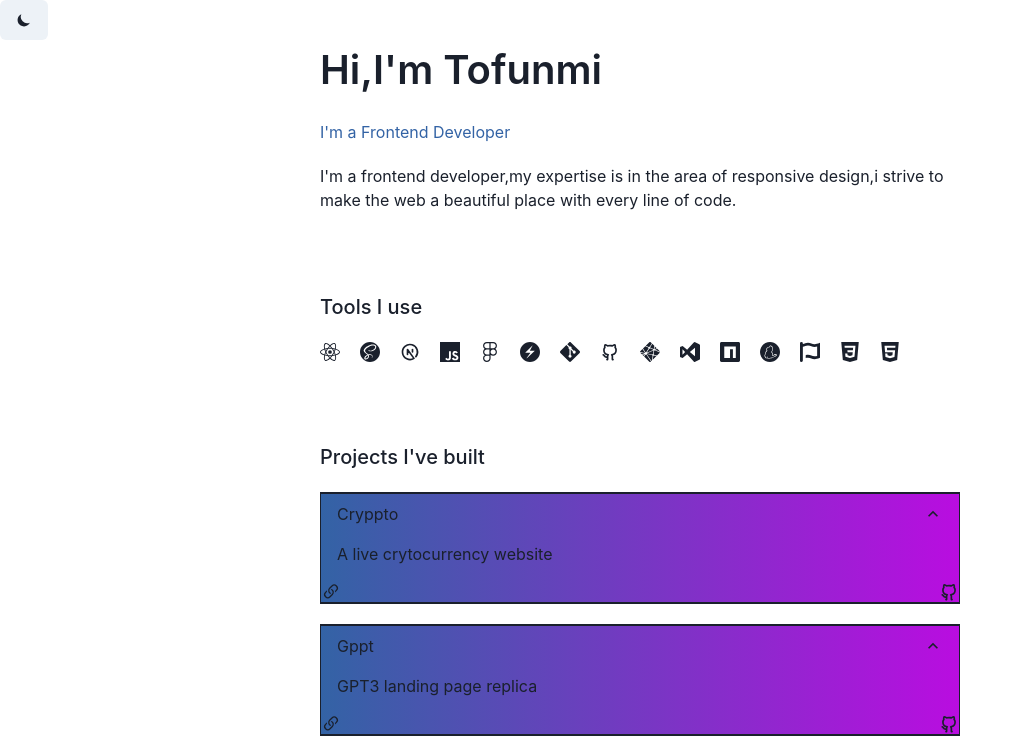
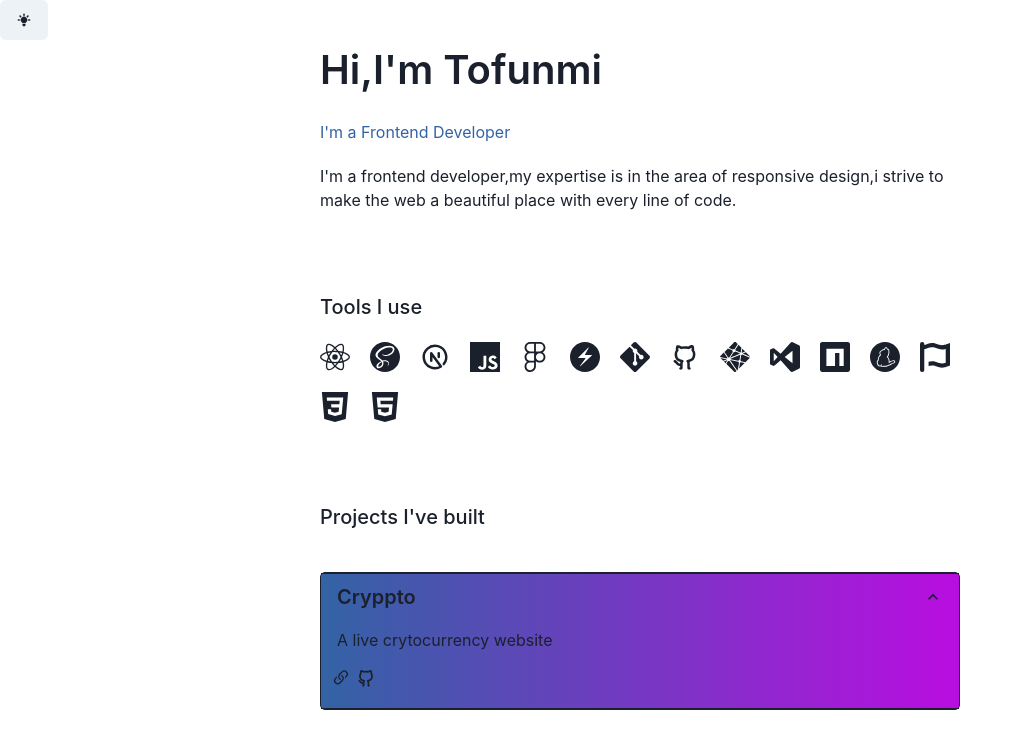
Before and after one commit to devtofunmi/myportfolio, a React (Vite) app: page / in a window 1280 px wide. Shown: the top 748 px of the page, without its empty margins (0-1023 px from the left). Built offline with nearby package versions, Linux system fonts and the light colour scheme.

Commit message:
change dome stuff

```diff
--- a/package.json
+++ b/package.json
@@ -13,6 +13,7 @@
     "@chakra-ui/react": "^2.3.4",
     "@emotion/react": "^11.10.4",
     "@emotion/styled": "^11.10.4",
+    "aos": "^2.3.4",
     "framer-motion": "^7.3.6",
     "react": "^18.2.0",
     "react-dom": "^18.2.0",
--- a/src/App.jsx
+++ b/src/App.jsx
@@ -1,7 +1,14 @@
-import React from "react";
+import React,{useEffect} from "react";
 import Homepage from "./pages/Homepage";
+import AOS from "aos"
+function App() {
 
-function App() {
+
+   useEffect(() => {
+
+          AOS.init();
+
+    }, [])
   return (
     <>
       <Homepage />
--- /dev/null
+++ b/src/component/StackIcons.jsx
@@ -0,0 +1,55 @@
+import {
+  SiChakraui,
+  SiCss3,
+  SiFigma,
+  SiFontawesome,
+  SiGit,
+  SiHtml5,
+  SiJavascript,
+  SiNetlify,
+  SiNpm,
+  SiReact,
+  SiSass,
+  SiVisualstudio,
+  SiYarn,
+} from "react-icons/si";
+import { TbBrandNextjs } from "react-icons/tb";
+import { RiGithubLine } from "react-icons/ri";
+
+const StackIcons = () => {
+  return (
+    <>
+      <SiReact />
+
+      <SiSass />
+
+      <TbBrandNextjs />
+
+      <SiJavascript />
+
+      <SiFigma />
+
+      <SiChakraui />
+
+      <SiGit />
+
+      <RiGithubLine />
+
+      <SiNetlify />
+
+      <SiVisualstudio />
+
+      <SiNpm />
+
+      <SiYarn />
+
+      <SiFontawesome />
+
+      <SiCss3 />
+
+      <SiHtml5 />
+    </>
+  );
+};
+
+export default StackIcons;
--- a/src/pages/Homepage.jsx
+++ b/src/pages/Homepage.jsx
@@ -15,24 +15,9 @@ import { HiMoon, HiLightBulb } from "react-icons/hi";
 import { BsLink45Deg } from "react-icons/bs";
 import { RiGithubLine } from "react-icons/ri";
 import { TbBrandNextjs } from "react-icons/tb";
-import {
-  SiChakraui,
-  SiCss3,
-  SiFigma,
-  SiFontawesome,
-  SiGit,
-  SiHtml5,
-  SiJavascript,
-  SiNetlify,
-  SiNpm,
-  SiReact,
-  SiSass,
-  SiTwitter,
-  SiVisualstudio,
-  SiWhatsapp,
-  SiYarn,
-} from "react-icons/si";
+
 import theData from "../component/projectsData";
+import StackIcons from "../component/StackIcons";
 
 const Homepage = () => {
   const { colorMode, toggleColorMode } = useColorMode();
@@ -41,7 +26,7 @@ const Homepage = () => {
     <>
       <Box>
         <Button onClick={toggleColorMode}>
-          {colorMode === "light" ? <HiMoon /> : <HiLightBulb />}
+          {colorMode === "dark" ? <HiMoon /> : <HiLightBulb />}
         </Button>
       </Box>
       <Flex
@@ -68,53 +53,8 @@ const Homepage = () => {
           <Text fontSize={20} fontWeight={500}>
             Tools I use
           </Text>
-          <Flex gap={5} mt={5} flexWrap={"wrap"}>
-            <Text fontSize={"xl"}>
-              <SiReact />
-            </Text>
-            <Text fontSize={"xl"}>
-              <SiSass />
-            </Text>
-            <Text fontSize={"xl"}>
-              <TbBrandNextjs />
-            </Text>
-            <Text fontSize={"xl"}>
-              <SiJavascript />
-            </Text>
-
-            <Text fontSize={"xl"}>
-              <SiFigma />
-            </Text>
-            <Text fontSize={"xl"}>
-              <SiChakraui />
-            </Text>
-            <Text fontSize={"xl"}>
-              <SiGit />
-            </Text>
-            <Text fontSize={"xl"}>
-              <RiGithubLine />
-            </Text>
-            <Text fontSize={"xl"}>
-              <SiNetlify />
-            </Text>
-            <Text fontSize={"xl"}>
-              <SiVisualstudio />
-            </Text>
-            <Text fontSize={"xl"}>
-              <SiNpm />
-            </Text>
-            <Text fontSize={"xl"}>
-              <SiYarn />
-            </Text>
-            <Text fontSize={"xl"}>
-              <SiFontawesome />
-            </Text>
-            <Text fontSize={"xl"}>
-              <SiCss3 />
-            </Text>
-            <Text fontSize={"xl"}>
-              <SiHtml5 />
-            </Text>
+          <Flex gap={5} mt={5} flexWrap={"wrap"} fontSize="30px">
+            <StackIcons />
           </Flex>
         </Box>
         <Box mt={20}>
@@ -125,21 +65,28 @@ const Homepage = () => {
             <Accordion
               border="1px"
               bgGradient="linear(to-l, #b90de0, #3363a5)"
-              my={5}
+              my={10}
               defaultIndex={[0]}
               allowMultiple
+              borderRadius="5px"
+              data-aos="fade-up"
             >
               <AccordionItem>
                 <h2>
                   <AccordionButton>
-                    <Box flex="1" textAlign="left">
+                    <Box
+                      flex="1"
+                      textAlign="left"
+                      fontSize={20}
+                      fontWeight={600}
+                    >
                       {data.name}
                     </Box>
                     <AccordionIcon />
                   </AccordionButton>
                 </h2>
                 <AccordionPanel pb={4}>{data.description}</AccordionPanel>
-                <Flex justifyContent="space-between">
+                <Flex ml="10px" mb={5} gap="5px">
                   <a href={data.link} target="blank">
                     <BsLink45Deg fontSize={20} />
                   </a>
```
Also changed, not shown: 1 other file (tests, documents, lock files or other folders).
